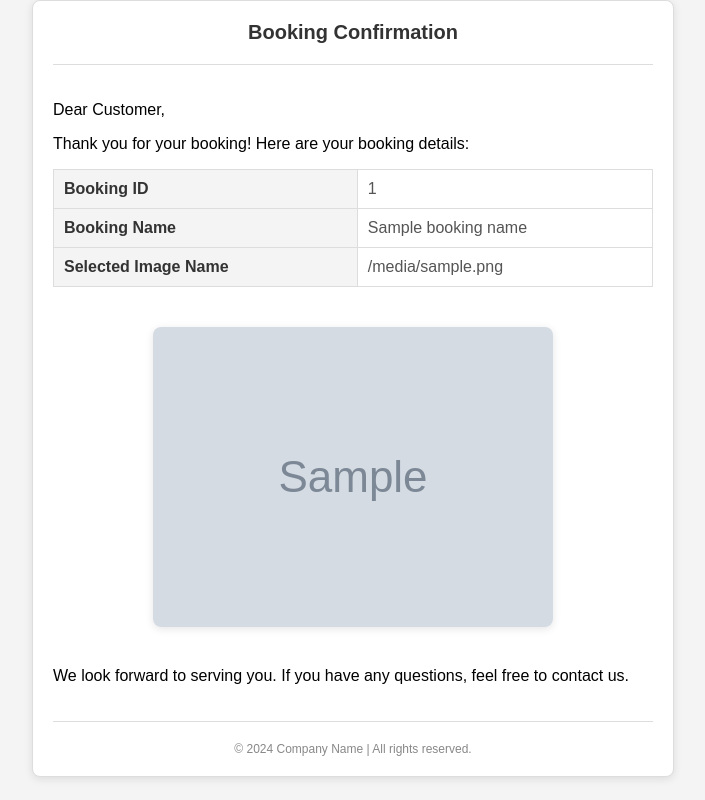
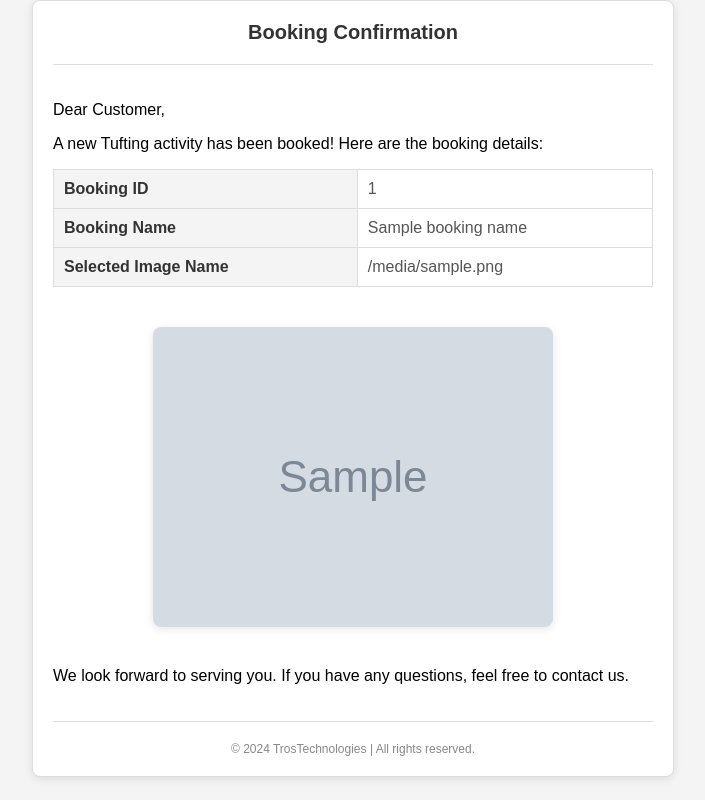
Before and after one commit to Genius-Excel/appointment, a Django app: template reminder/templates/reminder/ceracerni-email-notification.html in a window 1280 px wide. Shown: the whole page, without its empty margins (287-992 px from the left). Run offline with Django 4.2, Linux system fonts and the light colour scheme; the template is opened without the code that fills it: most values are stand-ins (such as "Sample title", 1, 10 or a date in 2020); grey boxes marked "Sample" are stand-in pictures; parts of the project's set-up code (start-up, migrations or seed data) failed here and were passed over.

Commit message:
Templates modified.

```diff
--- a/reminder/templates/reminder/ceracerni-email-notification.html
+++ b/reminder/templates/reminder/ceracerni-email-notification.html
@@ -74,7 +74,7 @@
 
         <div class="email-body">
             <p>Dear Customer,</p>
-            <p>Thank you for your booking! Here are your booking details:</p>
+            <p>A new Tufting activity has been booked! Here are the booking details:</p>
 
             <table class="email-table">
                 <tr>
@@ -99,7 +99,7 @@
         </div>
 
         <div class="email-footer">
-            &copy; 2024 Company Name | All rights reserved.
+            &copy; 2024 TrosTechnologies | All rights reserved.
         </div>
     </div>
 </body>
```
